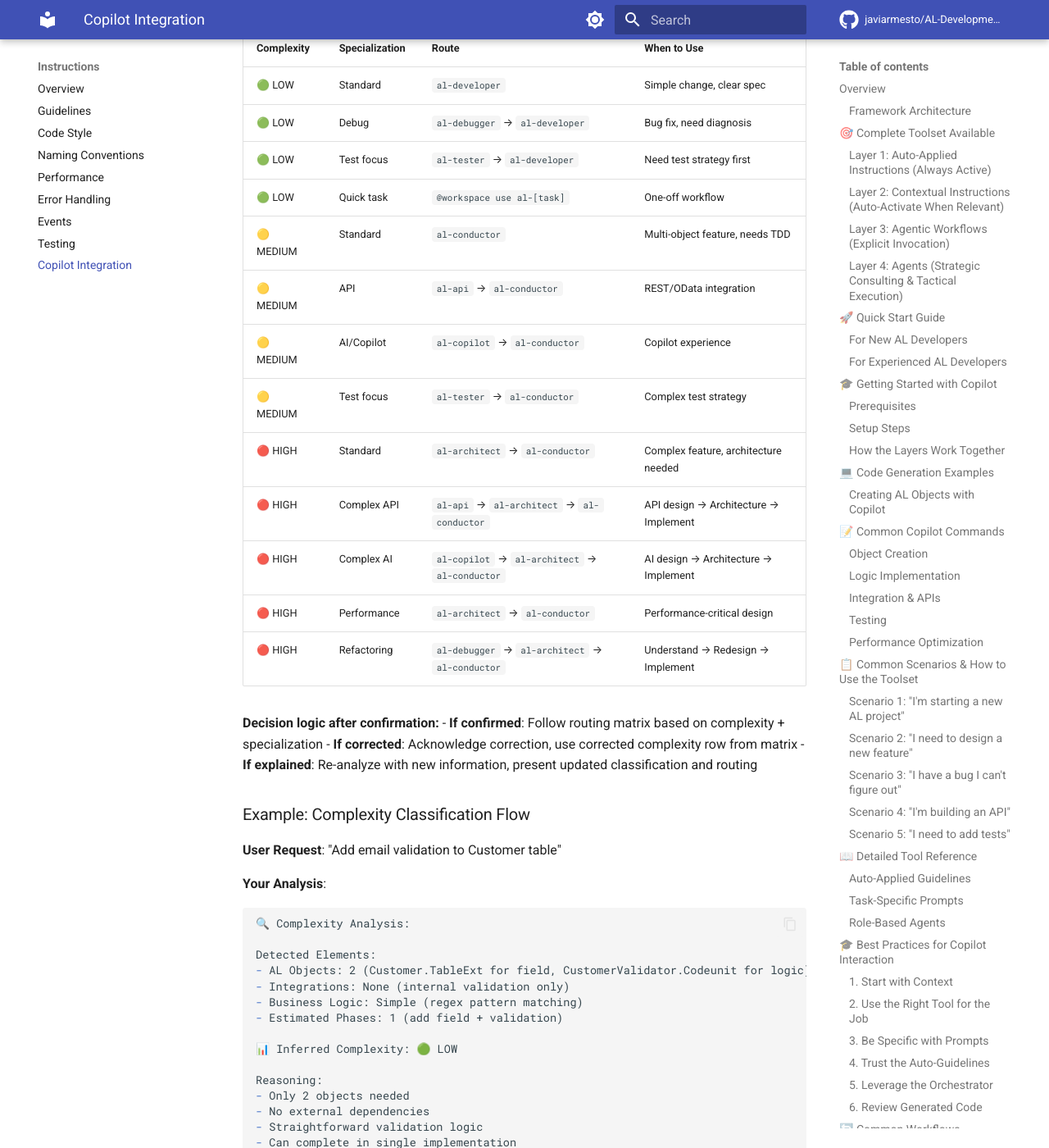
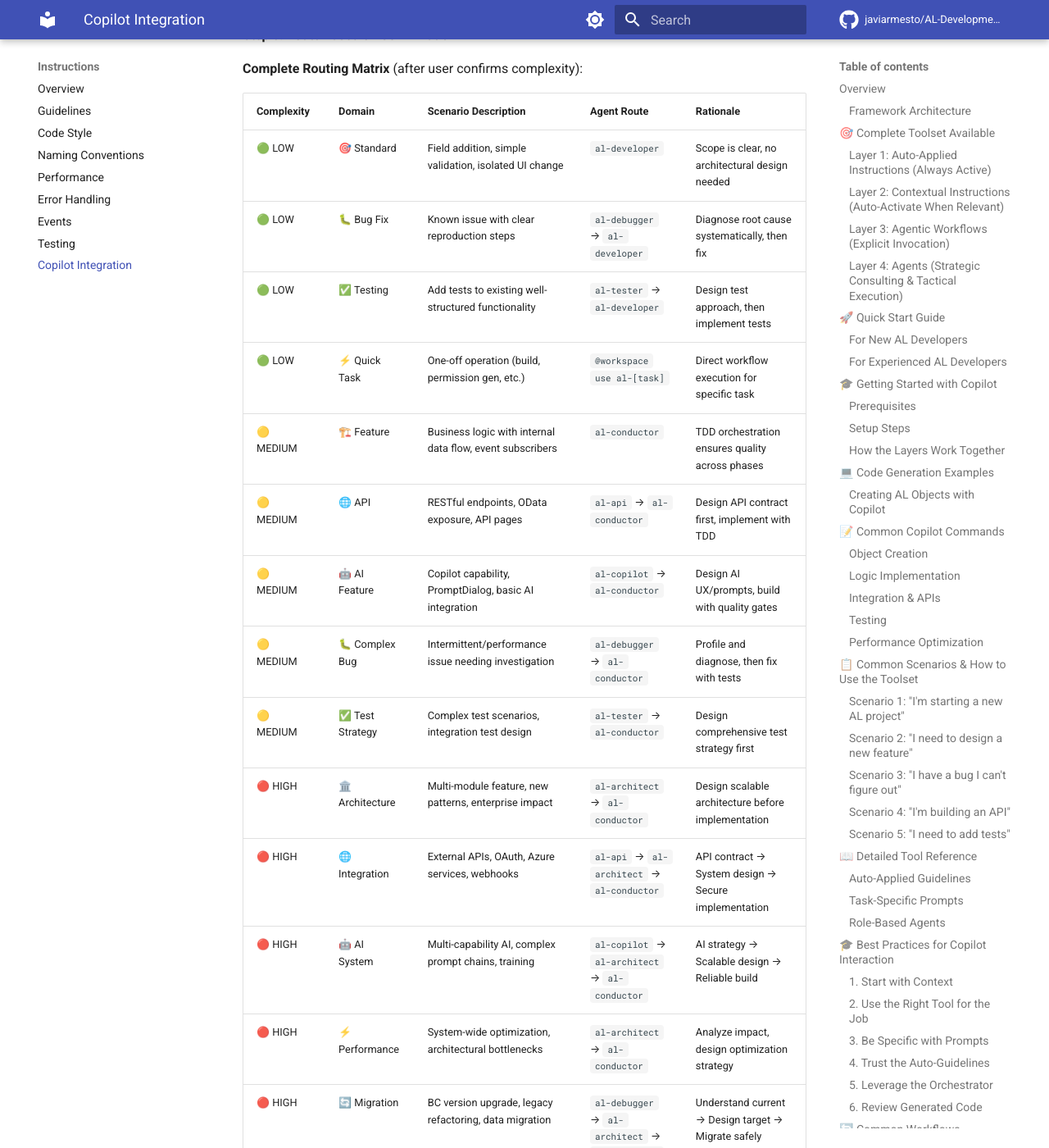
Before and after one commit to javiarmesto/AL-Development-Collection-for-GitHub-Copilot, an MkDocs documentation site: the page built from docs/instructions/copilot-instructions.md, in a window 1280 px wide and 1400 px high, scrolled down 16760 px. Shown: the whole window at 82% size. Built offline with MkDocs 1.6.1 and Material for MkDocs 9.7.7, drawn with Linux system fonts in a browser that asks for light colours; comment, search, counter and statistics services are not loaded; the version menu is left out; some of the changed text lies outside the part shown.

Commit message:
feat: Enhance routing matrix with detailed domain specializations and customization guidance
Major improvements:
- Replace simple 'Specialization' column with detailed 'Domain' + 'Scenario Description'
- Add comprehensive routing rationale for each path (14 total scenarios)
- Include domain icons for quick visual identification ()
- Emphasize framework customizability - users can modify files to adapt criteria
- Add 'Customization Tip' sections explaining how to adjust complexity definitions
- Provide specific examples for each complexity level and domain combination
- Remove all remaining object count references
- Clarify that users should edit framework files in their own repository

Changes across 6 files:
- README.md: Enhanced routing matrix with 12 detailed scenarios
- agents/index.md: Added customization disclaimers and complexity tips
- instructions/copilot-instructions.md: Complete 14-row routing matrix with rationale
- Synchronized all mirrors (docs/, .github/)

Framework now explicitly positions itself as adaptable and customizable to team context.

````diff
--- a/docs/instructions/copilot-instructions.md
+++ b/docs/instructions/copilot-instructions.md
@@ -605,7 +605,7 @@ Always review Copilot suggestions:
 
 ## 📊 Complexity-Based Tool Selection with Validation Gate
 
-> ⚠️ **Experimental Protocol**: This classification system is an **experimental heuristic** that should be **adapted based on context**. Consider team expertise, organizational standards, and project requirements when applying these criteria. Use as guidance, not rigid rules.
+> ⚠️ **Experimental & Customizable Protocol**: This classification system is an **experimental heuristic** that you can customize. **To adapt it to your needs, edit this file** (`instructions/copilot-instructions.md`) in your repository fork. Modify thresholds, criteria, routing paths, or complexity levels to match your team's expertise, organizational standards, and project context. The framework is designed to be tailored to your specific development environment.
 
 **NEW PROTOCOL**: All feature requests now follow automatic complexity classification with mandatory validation gate.
 
@@ -694,21 +694,22 @@ Recommended Path:
 
 **Complete Routing Matrix** (after user confirms complexity):
 
-| Complexity | Specialization | Route | When to Use |
-|------------|----------------|-------|-------------|
-| 🟢 LOW | Standard | `al-developer` | Simple change, clear spec |
-| 🟢 LOW | Debug | `al-debugger` → `al-developer` | Bug fix, need diagnosis |
-| 🟢 LOW | Test focus | `al-tester` → `al-developer` | Need test strategy first |
-| 🟢 LOW | Quick task | `@workspace use al-[task]` | One-off workflow |
-| 🟡 MEDIUM | Standard | `al-conductor` | Multi-object feature, needs TDD |
-| 🟡 MEDIUM | API | `al-api` → `al-conductor` | REST/OData integration |
-| 🟡 MEDIUM | AI/Copilot | `al-copilot` → `al-conductor` | Copilot experience |
-| 🟡 MEDIUM | Test focus | `al-tester` → `al-conductor` | Complex test strategy |
-| 🔴 HIGH | Standard | `al-architect` → `al-conductor` | Complex feature, architecture needed |
-| 🔴 HIGH | Complex API | `al-api` → `al-architect` → `al-conductor` | API design → Architecture → Implement |
-| 🔴 HIGH | Complex AI | `al-copilot` → `al-architect` → `al-conductor` | AI design → Architecture → Implement |
-| 🔴 HIGH | Performance | `al-architect` → `al-conductor` | Performance-critical design |
-| 🔴 HIGH | Refactoring | `al-debugger` → `al-architect` → `al-conductor` | Understand → Redesign → Implement |
+| Complexity | Domain | Scenario Description | Agent Route | Rationale |
+|------------|--------|----------------------|-------------|-----------|
+| 🟢 LOW | 🎯 Standard | Field addition, simple validation, isolated UI change | `al-developer` | Scope is clear, no architectural design needed |
+| 🟢 LOW | 🐛 Bug Fix | Known issue with clear reproduction steps | `al-debugger` → `al-developer` | Diagnose root cause systematically, then fix |
+| 🟢 LOW | ✅ Testing | Add tests to existing well-structured functionality | `al-tester` → `al-developer` | Design test approach, then implement tests |
+| 🟢 LOW | ⚡ Quick Task | One-off operation (build, permission gen, etc.) | `@workspace use al-[task]` | Direct workflow execution for specific task |
+| 🟡 MEDIUM | 🏗️ Feature | Business logic with internal data flow, event subscribers | `al-conductor` | TDD orchestration ensures quality across phases |
+| 🟡 MEDIUM | 🌐 API | RESTful endpoints, OData exposure, API pages | `al-api` → `al-conductor` | Design API contract first, implement with TDD |
+| 🟡 MEDIUM | 🤖 AI Feature | Copilot capability, PromptDialog, basic AI integration | `al-copilot` → `al-conductor` | Design AI UX/prompts, build with quality gates |
+| 🟡 MEDIUM | 🐛 Complex Bug | Intermittent/performance issue needing investigation | `al-debugger` → `al-conductor` | Profile and diagnose, then fix with tests |
+| 🟡 MEDIUM | ✅ Test Strategy | Complex test scenarios, integration test design | `al-tester` → `al-conductor` | Design comprehensive test strategy first |
+| 🔴 HIGH | 🏛️ Architecture | Multi-module feature, new patterns, enterprise impact | `al-architect` → `al-conductor` | Design scalable architecture before implementation |
+| 🔴 HIGH | 🌐 Integration | External APIs, OAuth, Azure services, webhooks | `al-api` → `al-architect` → `al-conductor` | API contract → System design → Secure implementation |
+| 🔴 HIGH | 🤖 AI System | Multi-capability AI, complex prompt chains, training | `al-copilot` → `al-architect` → `al-conductor` | AI strategy → Scalable design → Reliable build |
+| 🔴 HIGH | ⚡ Performance | System-wide optimization, architectural bottlenecks | `al-architect` → `al-conductor` | Analyze impact, design optimization strategy |
+| 🔴 HIGH | 🔄 Migration | BC version upgrade, legacy refactoring, data migration | `al-debugger` → `al-architect` → `al-conductor` | Understand current → Design target → Migrate safely |
 
 **Decision logic after confirmation:**
 - **If confirmed**: Follow routing matrix based on complexity + specialization
@@ -723,19 +724,20 @@ Recommended Path:
 ```markdown
 🔍 Complexity Analysis:
 
-Detected Elements:
-- AL Objects: 2 (Customer.TableExt for field, CustomerValidator.Codeunit for logic)
-- Integrations: None (internal validation only)
-- Business Logic: Simple (regex pattern matching)
-- Estimated Phases: 1 (add field + validation)
+Scope Assessment:
+- Scope: Limited - isolated field validation on single table
+- Integrations: None (self-contained validation logic)
+- Business Logic: Simple (regex pattern matching, error handling)
+- Estimated Phases: 1 (implement validation + basic tests)
+- Architectural Impact: Low (standard validation pattern)
 
 📊 Inferred Complexity: 🟢 LOW
 
 Reasoning:
-- Only 2 objects needed
-- No external dependencies
-- Straightforward validation logic
-- Can complete in single implementation
+- Limited scope - isolated change to single functional area
+- No external dependencies or integrations
+- Well-established validation pattern
+- Single-phase implementation sufficient
 
 Recommended Path: al-developer mode (direct implementation)
 ```
````
Also changed, not shown: README.md (+15 -11 lines), agents/index.md (+11 -5 lines), docs/agents/index.md (+11 -5 lines), instructions/copilot-instructions.md (+27 -25 lines), .github/copilot-instructions.md.
